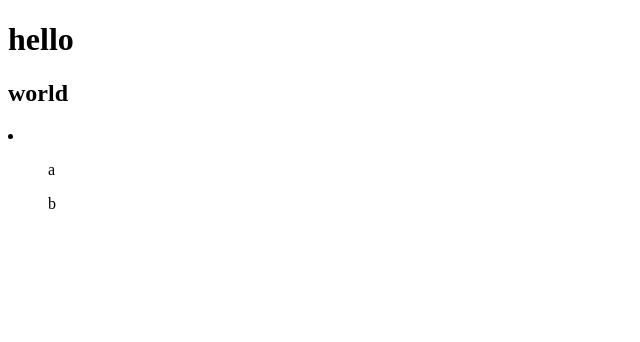
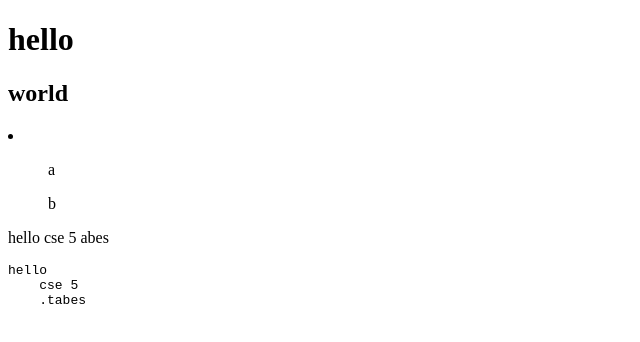
Before and after one commit to Bhavya-JainCodes/college_html, a plain HTML site: page type.html in a window 1280 px wide. Shown: the whole page, without its empty margins (0-640 px from the left). Drawn offline with Linux system fonts and the light colour scheme.

Commit message:
add pre tag

```diff
--- a/type.html
+++ b/type.html
@@ -25,7 +25,15 @@
         <ul>b</ul>
     </li>
 
+    <p>hello
+        cse 5
+        abes
+    </p>
 
+    <pre>hello
+    cse 5
+    .tabes
+    </pre>
 
 
 
```
